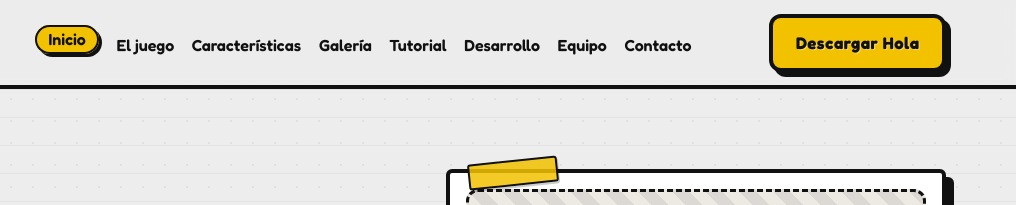
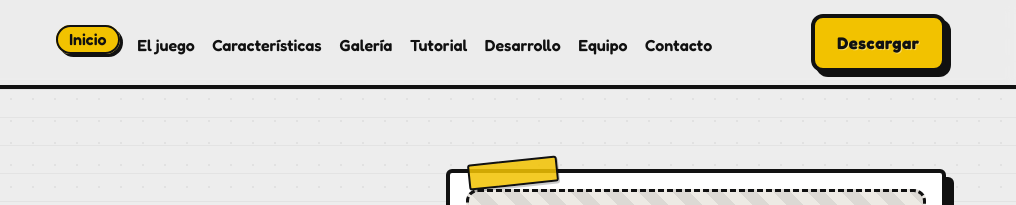
Before and after one commit to Miiguii/PWA-Recycle-Beats, a plain HTML site: page index.html in a window 1280 px wide. Shown: the top 205 px of the page, 264-1280 px from the left. Drawn offline with Linux system fonts and the light colour scheme.

Commit message:
Trailer 1

```diff
--- a/index.html
+++ b/index.html
@@ -71,7 +71,7 @@
       </nav>
 
       <!-- Botón fuera del nav para que quede a la derecha -->
-      <a class="rb-btn rb-btn--amarillo rb-navbar__cta" href="#descarga">Descargar Hola</a>
+      <a class="rb-btn rb-btn--amarillo rb-navbar__cta" href="#descarga">Descargar</a>
     </div>
   </header>
 
--- a/sw.js
+++ b/sw.js
@@ -18,6 +18,7 @@ const ASSETS_TO_CACHE = [
   './Advertencias/uso-ia.html',
   // Imágenes y video principales
   './assets/video/Video_1.mp4',
+  './assets/video/recicle-beats.mp4',
   './assets/images/screenshots/Image_1.png',
   './assets/images/screenshots/Image_2.png',
   './assets/images/screenshots/Image_3.png',
```
